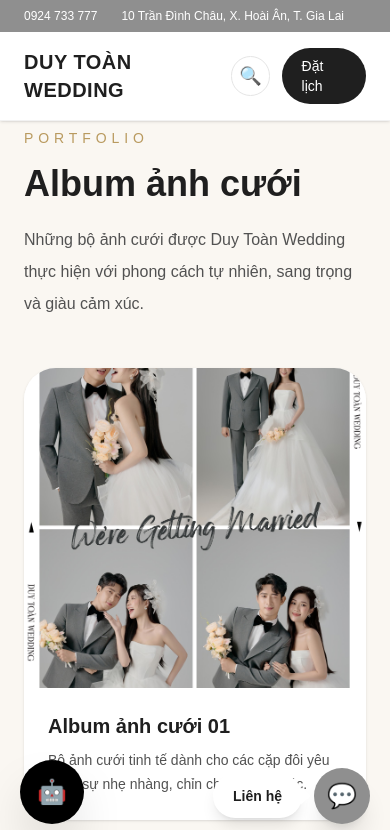
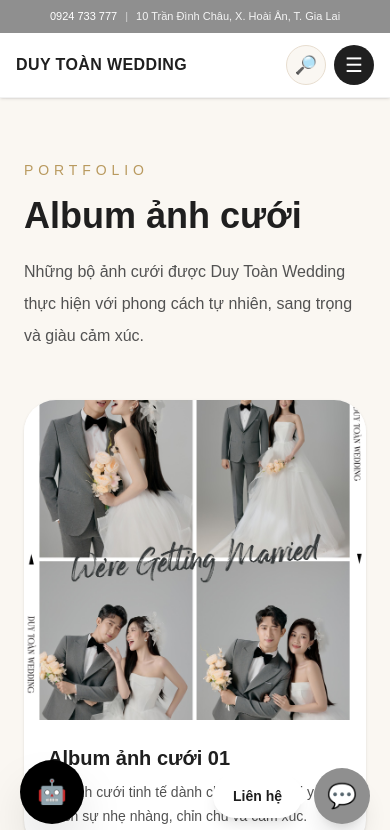
Before and after one commit to vietmai0606/wedding-studio, a Next.js app: page /album in a window 390 px wide. Shown: the top 830 px of the page. Built offline with nearby package versions, Linux system fonts and the light colour scheme.

Commit message:
Update website

```diff
--- a/app/album/page.tsx
+++ b/app/album/page.tsx
@@ -27,7 +27,7 @@ const albums = [
 
 export default function AlbumPage() {
   return (
-    <main className="min-h-screen bg-[#FAF7F2] px-6 py-32 text-[#1F1F1F]">
+    <main className="min-h-screen bg-[#FAF7F2] px-6 pt-40 pb-32 text-[#1F1F1F]">
       <section className="mx-auto max-w-7xl">
         <p className="text-sm uppercase tracking-[0.35em] text-[#B99A5F]">
           Portfolio
--- a/app/bang-gia/page.tsx
+++ b/app/bang-gia/page.tsx
@@ -36,7 +36,7 @@ const packages = [
 
 export default function PricingPage() {
   return (
-    <main className="min-h-screen bg-[#FAF7F2] px-6 py-32 text-[#1F1F1F]">
+    <main className="min-h-screen bg-[#FAF7F2] px-6 pt-40 pb-32 text-[#1F1F1F]">
       <section className="mx-auto max-w-7xl">
         <p className="text-sm uppercase tracking-[0.35em] text-[#B99A5F]">
           Packages
--- a/app/components/Header.tsx
+++ b/app/components/Header.tsx
@@ -4,6 +4,8 @@ import { useState } from "react";
 
 export default function Header() {
   const [searchOpen, setSearchOpen] = useState(false);
+  const [mobileMenuOpen, setMobileMenuOpen] = useState(false);
+  const [mobileAlbumOpen, setMobileAlbumOpen] = useState(false);
   const [keyword, setKeyword] = useState("");
 
   function handleSearch() {
@@ -60,32 +62,56 @@ export default function Header() {
     window.location.href = "/album";
   }
 
+  const studioAlbums = [
+    "Signature Concept",
+    "Sample Concept",
+    "Collection",
+    "Beauty",
+    "Gia đình",
+    "Creative Style",
+    "Phim Trường",
+    "Phóng Sự Cưới",
+  ];
+
+  const outdoorAlbums = [
+    "Sài Gòn",
+    "Đà Lạt",
+    "Vĩnh Hy / Phú Quốc",
+    "Hồ Cốc / Vũng Tàu / Phan Thiết",
+    "Bình Dương",
+    "Mỹ Tho",
+    "Buôn Ma Thuột",
+  ];
+
   return (
     <header className="fixed left-0 top-0 z-50 w-full bg-white shadow-sm">
-      <div className="bg-[#8f8f8f] px-6 py-2 text-white">
-        <div className="mx-auto flex max-w-7xl items-center justify-start gap-6 text-xs font-medium md:text-sm">
-          <a href="tel:+84924733777" className="transition hover:text-white/80">
+     <div className="bg-[#8f8f8f] px-4 py-2 text-white">
+  <div className="mx-auto flex max-w-7xl items-center justify-center gap-2 text-[11px] font-medium sm:text-xs md:justify-start md:text-sm">
+    <a
+      href="tel:+84924733777"
+      className="shrink-0 transition hover:text-white/80"
+    >
       0924 733 777
     </a>
 
-          <span className="hidden h-4 w-px bg-white/40 sm:block" />
+    <span className="text-white/60">|</span>
 
-          <span className="line-clamp-1">
+    <span className="line-clamp-1 text-white/90">
       10 Trần Đình Châu, X. Hoài Ân, T. Gia Lai
     </span>
   </div>
 </div>
 
       <div className="border-b border-black/5 bg-white/95 backdrop-blur-md">
-        <div className="mx-auto flex max-w-7xl items-center justify-between px-6 py-4">
+        <div className="mx-auto flex max-w-7xl items-center justify-between px-4 py-3 md:px-6 md:py-4">
           <a
             href="/"
-            className="text-xl font-semibold tracking-wide text-[#1F1F1F]"
+            className="text-base font-bold tracking-wide text-[#1F1F1F] md:text-xl"
           >
             DUY TOÀN WEDDING
           </a>
 
-          <nav className="hidden items-center gap-8 text-sm font-medium text-[#1F1F1F] md:flex">
+          <nav className="hidden items-center gap-8 text-sm font-medium text-[#1F1F1F] lg:flex">
             <a href="/" className="transition hover:text-[#B99A5F]">
               Trang chủ
             </a>
@@ -109,36 +135,19 @@ export default function Header() {
                     </h3>
 
                     <div className="space-y-1 text-[15px] text-neutral-500">
-                      {[
-                        "Signature Concept",
-                        "Sample Concept",
-                        "Collection",
-                        "Beauty",
-                        "Gia đình",
-                        "Creative Style",
-                      ].map((item) => (
+                      {studioAlbums.map((item, index) => (
                         <a
                           key={item}
                           href="/album"
-                          className="block border-b border-neutral-100 py-2 transition hover:text-[#B99A5F]"
+                          className={`block py-2 transition hover:text-[#B99A5F] ${
+                            index < 6
+                              ? "border-b border-neutral-100"
+                              : "font-semibold text-neutral-700"
+                          }`}
                         >
                           {item}
                         </a>
                       ))}
-
-                      <a
-                        href="/album"
-                        className="block py-2 font-semibold text-neutral-700 transition hover:text-[#B99A5F]"
-                      >
-                        Phim Trường
-                      </a>
-
-                      <a
-                        href="/album"
-                        className="block py-2 font-semibold text-neutral-700 transition hover:text-[#B99A5F]"
-                      >
-                        Phóng Sự Cưới
-                      </a>
                     </div>
                   </div>
 
@@ -148,15 +157,7 @@ export default function Header() {
                     </h3>
 
                     <div className="space-y-3 text-[15px] font-semibold text-neutral-500">
-                      {[
-                        "Sài Gòn",
-                        "Đà Lạt",
-                        "Vĩnh Hy / Phú Quốc",
-                        "Hồ Cốc / Vũng Tàu / Phan Thiết",
-                        "Bình Dương",
-                        "Mỹ Tho",
-                        "Buôn Ma Thuột",
-                      ].map((item) => (
+                      {outdoorAlbums.map((item) => (
                         <a
                           key={item}
                           href="/album"
@@ -184,7 +185,7 @@ export default function Header() {
             </a>
           </nav>
 
-          <div className="flex items-center gap-3">
+          <div className="flex items-center gap-2 md:gap-3">
             {searchOpen && (
               <div className="hidden items-center rounded-full border border-neutral-200 bg-white px-4 py-2 shadow-sm md:flex">
                 <input
@@ -197,13 +198,13 @@ export default function Header() {
                   }}
                   autoFocus
                   placeholder="Tìm kiếm..."
-                  className="w-44 bg-transparent text-sm font-medium text-[#1F1F1F] outline-none placeholder:font-medium placeholder:text-neutral-500"
+                  className="w-40 bg-transparent text-sm font-medium text-[#1F1F1F] outline-none placeholder:font-medium placeholder:text-neutral-500"
                 />
 
                 <button
                   type="button"
                   onClick={handleSearch}
-                  className="ml-2 text-sm font-semibold text-[#B99A5F]"
+                  className="ml-2 text-sm font-bold text-[#8A6A35] transition hover:text-[#B99A5F]"
                 >
                   Tìm
                 </button>
@@ -213,23 +214,32 @@ export default function Header() {
             <button
               type="button"
               onClick={() => setSearchOpen((prev) => !prev)}
-              className="flex h-10 w-10 items-center justify-center rounded-full border border-neutral-200 bg-white text-lg text-[#1F1F1F] transition hover:bg-[#FAF7F2]"
+              className="flex h-10 w-10 items-center justify-center rounded-full border border-[#E7DDCF] bg-[#FAF7F2] text-lg text-[#8A6A35] transition hover:bg-[#F2E8DA] hover:text-[#6F5429]"
               aria-label="Mở tìm kiếm"
             >
-              🔍
+              🔎
             </button>
 
             <a
               href="/lien-he"
-              className="rounded-full bg-[#1F1F1F] px-5 py-2 text-sm font-medium text-white transition hover:bg-black"
+              className="hidden rounded-full bg-[#1F1F1F] px-5 py-2 text-sm font-medium text-white transition hover:bg-black sm:inline-block"
             >
               Đặt lịch
             </a>
+
+            <button
+              type="button"
+              onClick={() => setMobileMenuOpen((prev) => !prev)}
+              className="flex h-10 w-10 items-center justify-center rounded-full bg-[#1F1F1F] text-xl text-white lg:hidden"
+              aria-label="Mở menu"
+            >
+              {mobileMenuOpen ? "×" : "☰"}
+            </button>
           </div>
         </div>
 
         {searchOpen && (
-          <div className="border-t border-neutral-100 px-6 py-3 md:hidden">
+          <div className="border-t border-neutral-100 px-4 py-3 md:hidden">
             <div className="mx-auto flex max-w-7xl items-center rounded-full border border-neutral-200 bg-white px-4 py-3">
               <input
                 value={keyword}
@@ -240,16 +250,98 @@ export default function Header() {
                   }
                 }}
                 placeholder="Tìm album, dịch vụ, bảng giá..."
-                className="flex-1 bg-transparent text-sm outline-none placeholder:text-neutral-400"
+                className="flex-1 bg-transparent text-sm font-medium text-[#1F1F1F] outline-none placeholder:font-medium placeholder:text-neutral-500"
               />
 
               <button
                 type="button"
                 onClick={handleSearch}
-                className="ml-3 text-sm font-semibold text-[#B99A5F]"
+                className="ml-3 text-sm font-bold text-[#8A6A35] transition hover:text-[#B99A5F]"
               >
                 Tìm
               </button>
+            </div>
+          </div>
+        )}
+
+        {mobileMenuOpen && (
+          <div className="border-t border-neutral-100 bg-white px-4 py-4 lg:hidden">
+            <div className="mx-auto grid max-w-7xl gap-2 text-sm font-medium text-[#1F1F1F]">
+              <a
+                href="/"
+                className="rounded-2xl px-4 py-3 transition hover:bg-[#FAF7F2]"
+              >
+                Trang chủ
+              </a>
+
+              <button
+                type="button"
+                onClick={() => setMobileAlbumOpen((prev) => !prev)}
+                className="flex items-center justify-between rounded-2xl px-4 py-3 text-left transition hover:bg-[#FAF7F2]"
+              >
+                <span>Album</span>
+                <span>{mobileAlbumOpen ? "−" : "+"}</span>
+              </button>
+
+              {mobileAlbumOpen && (
+                <div className="rounded-2xl bg-[#FAF7F2] p-4">
+                  <div className="grid gap-5 sm:grid-cols-2">
+                    <div>
+                      <h4 className="mb-3 font-semibold text-neutral-700">
+                        Album Studio
+                      </h4>
+                      <div className="grid gap-2 text-sm text-neutral-600">
+                        {studioAlbums.map((item) => (
+                          <a key={item} href="/album">
+                            {item}
+                          </a>
+                        ))}
+                      </div>
+                    </div>
+
+                    <div>
+                      <h4 className="mb-3 font-semibold text-neutral-700">
+                        Album Ngoại Cảnh
+                      </h4>
+                      <div className="grid gap-2 text-sm text-neutral-600">
+                        {outdoorAlbums.map((item) => (
+                          <a key={item} href="/album">
+                            {item}
+                          </a>
+                        ))}
+                      </div>
+                    </div>
+                  </div>
+                </div>
+              )}
+
+              <a
+                href="/dich-vu"
+                className="rounded-2xl px-4 py-3 transition hover:bg-[#FAF7F2]"
+              >
+                Dịch vụ
+              </a>
+
+              <a
+                href="/bang-gia"
+                className="rounded-2xl px-4 py-3 transition hover:bg-[#FAF7F2]"
+              >
+                Bảng giá
+              </a>
+
+              <a
+                href="/lien-he"
+                className="rounded-2xl px-4 py-3 transition hover:bg-[#FAF7F2]"
+              >
+                Liên hệ
+              </a>
+
+              <a
+                href="/lien-he"
+                className="mt-2 rounded-full bg-[#1F1F1F] px-5 py-3 text-center font-semibold text-white"
+              >
+                Đặt lịch tư vấn
+              </a>
             </div>
           </div>
         )}
--- a/app/dich-vu/page.tsx
+++ b/app/dich-vu/page.tsx
@@ -19,7 +19,7 @@ const services = [
 
 export default function ServicesPage() {
   return (
-    <main className="min-h-screen bg-white px-6 py-32 text-[#1F1F1F]">
+    <main className="min-h-screen bg-[#FAF7F2] px-6 pt-40 pb-32 text-[#1F1F1F]">
       <section className="mx-auto max-w-7xl">
         <p className="text-sm uppercase tracking-[0.35em] text-[#B99A5F]">
           Services
--- a/app/lien-he/page.tsx
+++ b/app/lien-he/page.tsx
@@ -2,7 +2,7 @@ const googleFormUrl = "https://byvn.net/xB3I";
 
 export default function ContactPage() {
   return (
-    <main className="min-h-screen bg-white px-6 py-32 text-[#1F1F1F]">
+    <main className="min-h-screen bg-[#FAF7F2] px-6 pt-40 pb-32 text-[#1F1F1F]">
       <section className="mx-auto grid max-w-7xl gap-12 md:grid-cols-2">
         <div>
           <p className="text-sm uppercase tracking-[0.35em] text-[#B99A5F]">
--- a/app/page.tsx
+++ b/app/page.tsx
@@ -69,7 +69,7 @@ const process = [
 export default function HomePage() {
   return (
     <main className="bg-[#FAF7F2] text-[#1F1F1F]">
-      <section className="relative flex min-h-screen items-center justify-center overflow-hidden px-6 pt-20 text-center">
+      <section className="relative flex min-h-screen items-center justify-center overflow-hidden px-6 pt-32 text-center">
         <img
           src="/images/hero.jpg"
           alt="Ảnh cưới studio"
```
Lines whose indentation alone changed are shown as unchanged.
